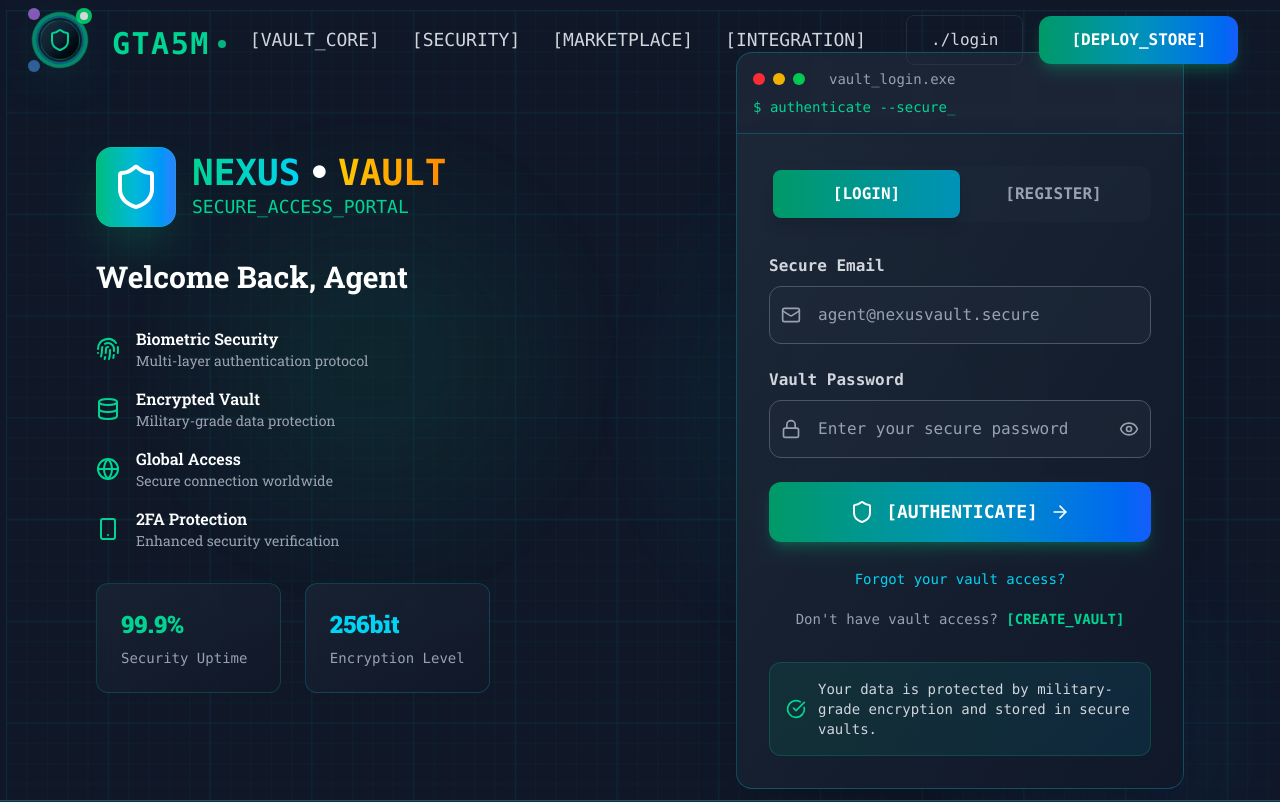
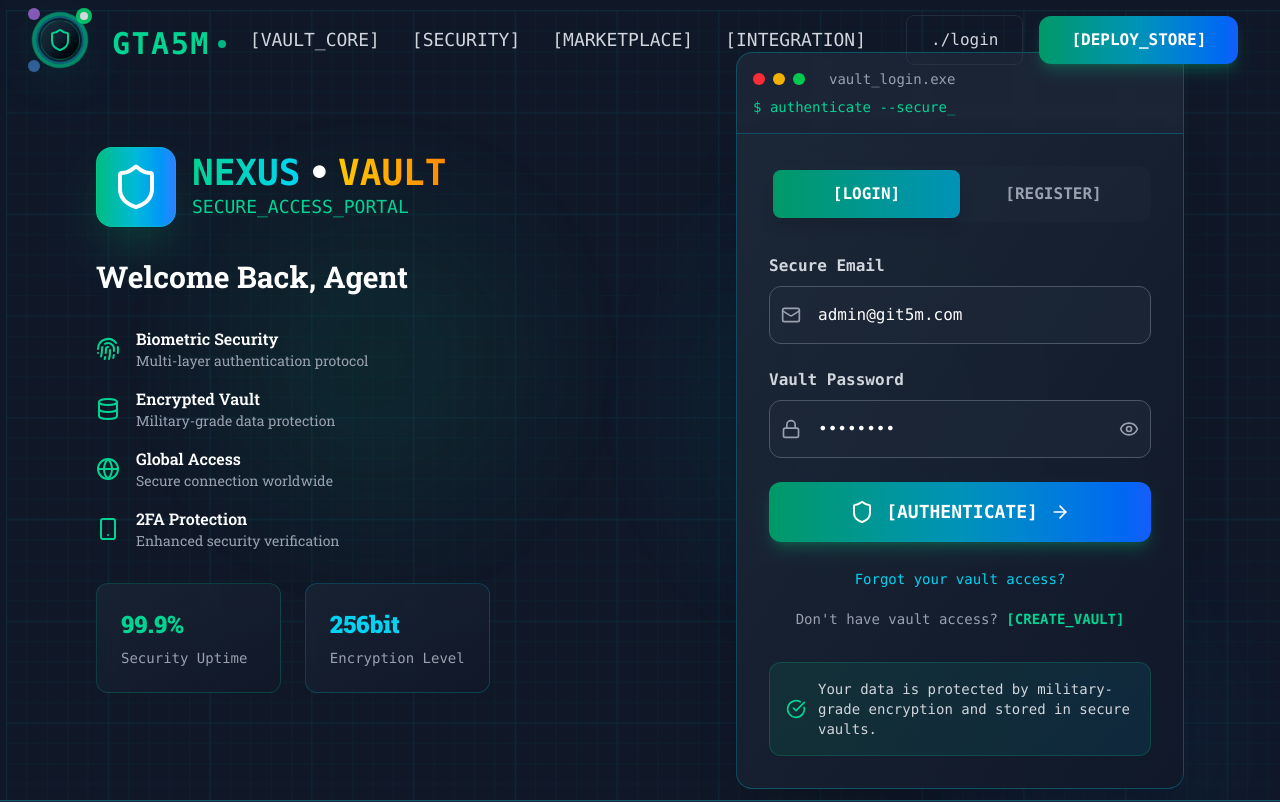
Before and after one commit to hussam1994hassan/GTA5M, a React (Vite) app: page /login in a window 1280 px wide. Shown: the top 802 px of the page. Built offline with nearby package versions, Linux system fonts and the light colour scheme; what tailwindcss-animated would draw is missing.

Commit message:
Login Connected

```diff
--- a/src/pages/guest/LoginPage.jsx
+++ b/src/pages/guest/LoginPage.jsx
@@ -16,10 +16,14 @@ import {
     Database,
 } from "lucide-react";
 import toast from "react-hot-toast";
+import PagesURL from "../../constants/PagesURL";
+import { useDispatch } from "react-redux";
+import { login } from "../../redux/reducers/authSlice";
 
 const RegisterPage = () => {
     const location = useLocation();
     const navigate = useNavigate();
+    const dispatch = useDispatch();
     const isLogin = !location.pathname.includes("register");
     const [showPassword, setShowPassword] = useState(false);
     const [showConfirmPassword, setShowConfirmPassword] = useState(false);
@@ -86,7 +90,8 @@ const RegisterPage = () => {
     };
 
     const handleSubmit = async () => {
-        if (!validateForm()) return;
+        // if (!validateForm()) return;
+        // console.log(formData);
 
         setIsLoading(true);
 
@@ -102,6 +107,9 @@ const RegisterPage = () => {
         toast.success(
             isLogin ? "Login successful!" : "Registration successful!"
         );
+
+        dispatch(login());
+        navigate(PagesURL.DASHBOARD.URL);
     };
 
     const toggleMode = () => {
@@ -392,9 +400,9 @@ const RegisterPage = () => {
                                         <input
                                             type="email"
                                             name="email"
-                                            value={formData.email}
+                                            // value={formData.email}
+                                            defaultValue={`admin@git5m.com`}
                                             onChange={handleInputChange}
-                                            onKeyPress={handleKeyPress}
                                             className={`w-full pl-12 pr-4 py-4 bg-gray-800/60 border ${
                                                 errors.email
                                                     ? "border-red-500"
@@ -425,9 +433,9 @@ const RegisterPage = () => {
                                                     : "password"
                                             }
                                             name="password"
-                                            value={formData.password}
+                                            // value={formData.password}
+                                            defaultValue={`Pass@123`}
                                             onChange={handleInputChange}
-                                            onKeyPress={handleKeyPress}
                                             className={`w-full pl-12 pr-12 py-4 bg-gray-800/60 border ${
                                                 errors.password
                                                     ? "border-red-500"
```
